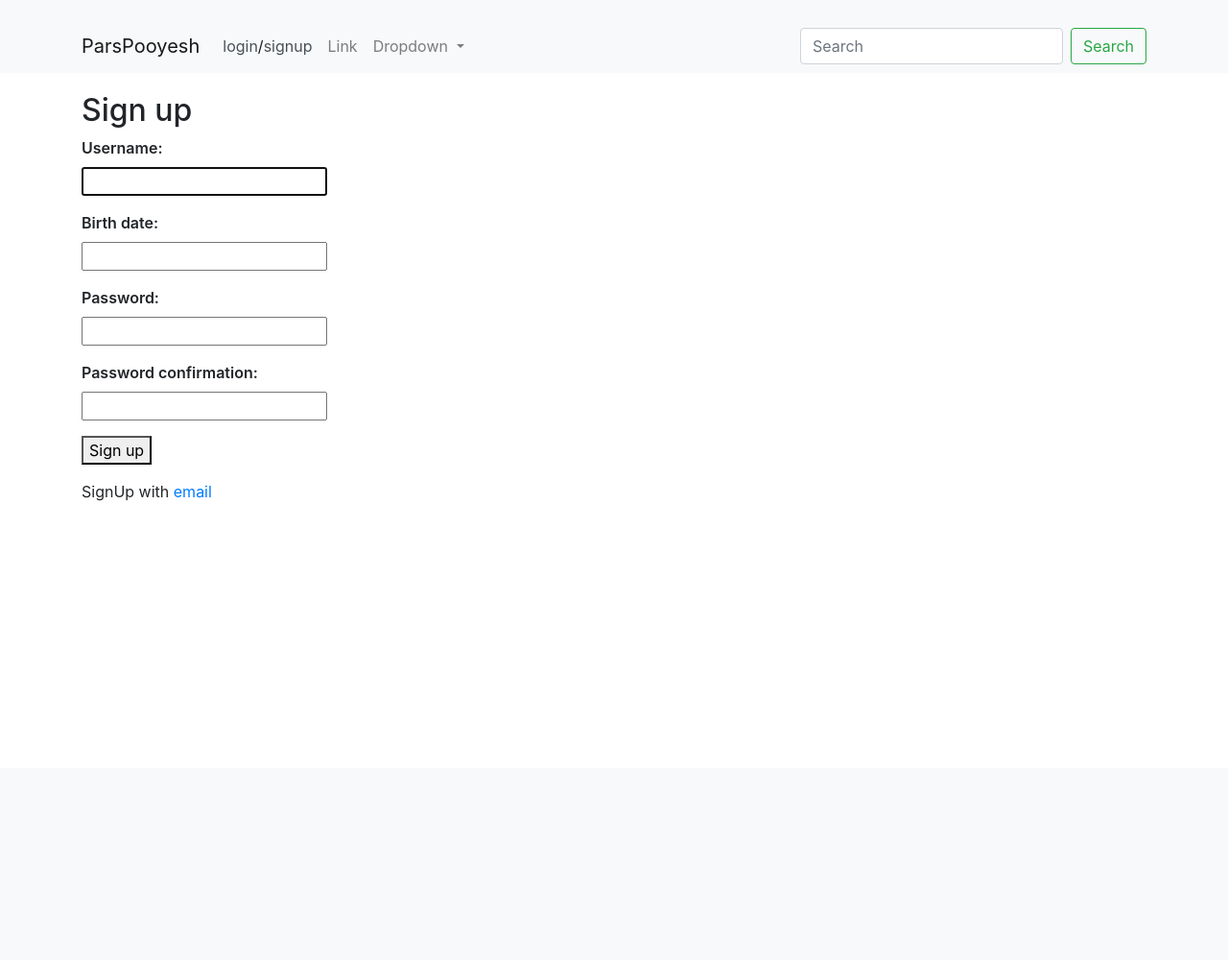
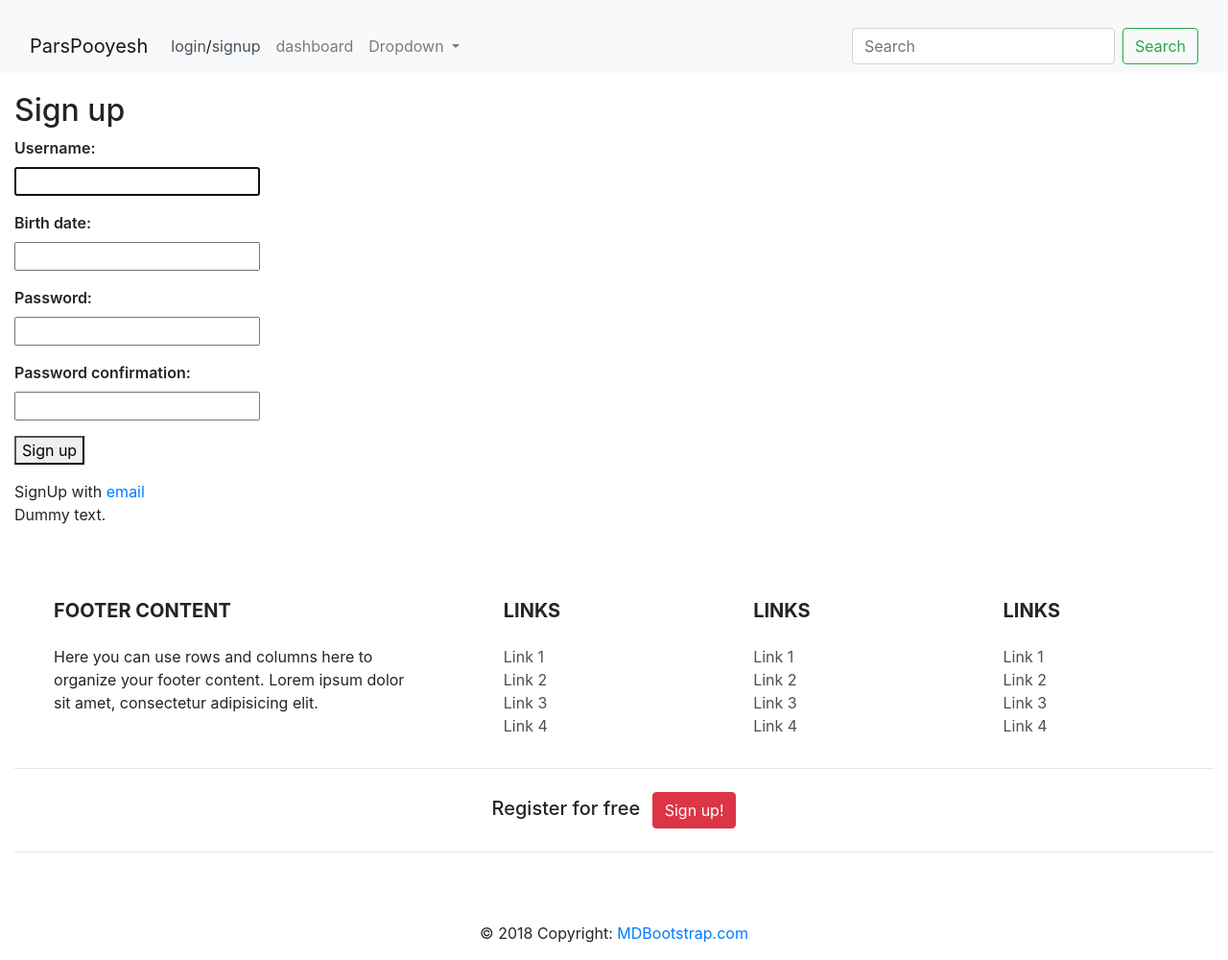
Before and after one commit to faridlotfali/pars-project, a Django app: page /weblog/signup/ in a window 1280 px wide. Shown: the whole page at 96% size. Before the commit the page ends 522 px from the top, so only its background shows below. Run offline with Django 3.2, Linux system fonts and the light colour scheme; data that the repository does not hold is empty; parts of the project's set-up code (start-up, migrations or seed data) failed here and were passed over; some libraries are stand-ins or nearby versions.

Commit message:
develop: #15 use template tags for footer and header

```diff
--- a/parspooyesh/weblog/static/weblog/css/main.css
+++ b/parspooyesh/weblog/static/weblog/css/main.css
@@ -1,4 +1,3 @@
-
 ul{
   list-style: none;
 }
@@ -45,3 +44,26 @@ label{
   overflow:hidden;
   display: block;
 }
+.Search-pannel{
+  float: right;
+}
+
+@media (min-width: 576px) {
+  /* change this, by default 540px */
+   .container {
+     max-width: 530px !important;
+  }
+}
+
+@media (min-width: 768px) {
+  /* change this, by default 720px */
+  .container {
+  max-width: 710px !important;
+  }
+}
+
+@media (min-width: 992px) {
+  .container {
+    max-width: 1400px !important;
+  }
+}
--- a/parspooyesh/weblog/templates/weblog/base.html
+++ b/parspooyesh/weblog/templates/weblog/base.html
@@ -1,4 +1,6 @@
 {% load static %}
+{% load footer_tags %}
+{% load header_tags %}
 <html>
 <head>
 <link rel="stylesheet" type="text/css" href="{% static 'weblog/css/bootstrap.min.css' %}" />
@@ -9,10 +11,13 @@
 <title>{% block head_title %}ParsPooyesh{% endblock head_title %}</title>
 </head>
 <body>
-{% include "./header.html" %}
+{% header %}
 <div class="container">
 {% block content %}
 {% endblock %}
+<div class="large-4 columns">
+{% footer %}
+</div>
 </div>
 </body>
 </html>
--- /dev/null
+++ b/parspooyesh/weblog/templates/weblog/footer.html
@@ -0,0 +1,160 @@
+<p>Dummy text.</p>
+<ul>
+    {% for entry in posts %}
+        <li>{{ entry.post_title }}</li>
+    {% endfor %}
+</ul>
+<!-- Footer -->
+<footer class="page-footer font-small stylish-color-dark pt-4">
+
+    <!-- Footer Links -->
+    <div class="container text-center text-md-left">
+
+      <!-- Grid row -->
+      <div class="row">
+
+        <!-- Grid column -->
+        <div class="col-md-4 mx-auto">
+
+          <!-- Content -->
+          <h5 class="font-weight-bold text-uppercase mt-3 mb-4">Footer Content</h5>
+          <p>Here you can use rows and columns here to organize your footer content. Lorem ipsum dolor sit amet, consectetur
+            adipisicing elit.</p>
+
+        </div>
+        <!-- Grid column -->
+
+        <hr class="clearfix w-100 d-md-none">
+
+        <!-- Grid column -->
+        <div class="col-md-2 mx-auto">
+
+          <!-- Links -->
+          <h5 class="font-weight-bold text-uppercase mt-3 mb-4">Links</h5>
+
+          <ul class="list-unstyled">
+            <li>
+              <a href="#!">Link 1</a>
+            </li>
+            <li>
+              <a href="#!">Link 2</a>
+            </li>
+            <li>
+              <a href="#!">Link 3</a>
+            </li>
+            <li>
+              <a href="#!">Link 4</a>
+            </li>
+          </ul>
+
+        </div>
+        <!-- Grid column -->
+
+        <hr class="clearfix w-100 d-md-none">
+
+        <!-- Grid column -->
+        <div class="col-md-2 mx-auto">
+
+          <!-- Links -->
+          <h5 class="font-weight-bold text-uppercase mt-3 mb-4">Links</h5>
+
+          <ul class="list-unstyled">
+            <li>
+              <a href="#!">Link 1</a>
+            </li>
+            <li>
+              <a href="#!">Link 2</a>
+            </li>
+            <li>
+              <a href="#!">Link 3</a>
+            </li>
+            <li>
+              <a href="#!">Link 4</a>
+            </li>
+          </ul>
+
+        </div>
+        <!-- Grid column -->
+
+        <hr class="clearfix w-100 d-md-none">
+
+        <!-- Grid column -->
+        <div class="col-md-2 mx-auto">
+
+          <!-- Links -->
+          <h5 class="font-weight-bold text-uppercase mt-3 mb-4">Links</h5>
+
+          <ul class="list-unstyled">
+            <li>
+              <a href="#!">Link 1</a>
+            </li>
+            <li>
+              <a href="#!">Link 2</a>
+            </li>
+            <li>
+              <a href="#!">Link 3</a>
+            </li>
+            <li>
+              <a href="#!">Link 4</a>
+            </li>
+          </ul>
+
+        </div>
+        <!-- Grid column -->
+
+      </div>
+      <!-- Grid row -->
+
+    </div>
+    <!-- Footer Links -->
+
+    <hr>
+
+    <!-- Call to action -->
+    <ul class="list-unstyled list-inline text-center py-2">
+      <li class="list-inline-item">
+        <h5 class="mb-1">Register for free</h5>
+      </li>
+      <li class="list-inline-item">
+        <a href="#!" class="btn btn-danger btn-rounded">Sign up!</a>
+      </li>
+    </ul>
+    <!-- Call to action -->
+    <hr>
+    <!-- Social buttons -->
+    <ul class="list-unstyled list-inline text-center">
+      <li class="list-inline-item">
+        <a class="btn-floating btn-fb mx-1">
+          <i class="fa fa-facebook"> </i>
+        </a>
+      </li>
+      <li class="list-inline-item">
+        <a class="btn-floating btn-tw mx-1">
+          <i class="fa fa-twitter"> </i>
+        </a>
+      </li>
+      <li class="list-inline-item">
+        <a class="btn-floating btn-gplus mx-1">
+          <i class="fa fa-google-plus"> </i>
+        </a>
+      </li>
+      <li class="list-inline-item">
+        <a class="btn-floating btn-li mx-1">
+          <i class="fa fa-linkedin"> </i>
+        </a>
+      </li>
+      <li class="list-inline-item">
+        <a class="btn-floating btn-dribbble mx-1">
+          <i class="fa fa-dribbble"> </i>
+        </a>
+      </li>
+    </ul>
+    <!-- Social buttons -->
+
+    <!-- Copyright -->
+    <div class="footer-copyright text-center py-3">© 2018 Copyright:
+      <a href="#"> MDBootstrap.com</a>
+    </div>
+    <!-- Copyright -->
+</footer>
+<!-- Footer -->
--- a/parspooyesh/weblog/templates/weblog/header.html
+++ b/parspooyesh/weblog/templates/weblog/header.html
@@ -25,7 +25,7 @@
         {% endif %}
     </li>
     <li class="nav-item">
-        <a class="nav-link" href="#">Link</a>
+        <a class="nav-link" href="#">dashboard</a>
     </li>
     <li class="nav-item dropdown">
         <a class="nav-link dropdown-toggle" href="#" id="navbarDropdown" role="button" data-toggle="dropdown" aria-haspopup="true" aria-expanded="false">
@@ -40,8 +40,20 @@
     </li>
     </ul>
     <form class="form-inline my-2 my-lg-0">
-    <input class="form-control mr-sm-2" type="search" placeholder="Search" aria-label="Search">
+    <input class="form-control mr-sm-2" type="search" name="text" placeholder="Search" aria-label="Search">
     <button class="btn btn-outline-success my-2 my-sm-0" type="submit">Search</button>
+    {% if topsearch %}
+    <ul>
+        {% for s in topsearch %}
+            <li>
+                <img src="{{ post.post_img.url }}" alt="">
+                <h3>{{ s.post_title }}</h3>
+                <a href="{%  url 'weblog:detail' s.slug %}">{{ s.post_text }}</a>
+            </li>
+            <hr>
+        {% endfor %}
+    </ul>
+    {% endif %}
     </form>
 </div>
 </div>
--- a/parspooyesh/weblog/templates/weblog/index.html
+++ b/parspooyesh/weblog/templates/weblog/index.html
@@ -26,7 +26,7 @@
     </div>
     <div class="row">
 
-    <div class="col-md-8 col-sm-12">
+    <div class="col-md-9 col-sm-12">
         <div class="row posts">
         {% if latest_post_list %}
         <ul>
@@ -44,7 +44,7 @@
         {% endif %}
         </div>
     </div>
-    <div class="col-md-4 col-sm-12">
+    <div class="col-md-3 col-sm-12">
     <div class="row Search-pannel">
       <form method="GET" class="index-form" >
             <div class="form-group">
--- /dev/null
+++ b/parspooyesh/weblog/templatetags/footer_tags.py
@@ -0,0 +1,9 @@
+from django import template
+from ..models import Post
+register = template.Library()
+
+
+@register.inclusion_tag('weblog/footer.html')
+def footer():
+    posts = Post.objects.all()[:5]
+    return {'posts': posts}
--- /dev/null
+++ b/parspooyesh/weblog/templatetags/header_tags.py
@@ -0,0 +1,12 @@
+from django import template
+from ..models import Post
+register = template.Library()
+
+
+@register.inclusion_tag('weblog/header.html' , takes_context=True)
+def header(context):
+    topsearch = None
+    topsearch_text = context["request"].GET.get('text')
+    if topsearch_text :
+        topsearch = Post.objects.filter(post_text__icontains=topsearch_text)
+    return {'topsearch': topsearch}
--- a/parspooyesh/weblog/views.py
+++ b/parspooyesh/weblog/views.py
@@ -26,7 +26,6 @@ from django.core.mail import send_mail
 
 def index(request):
     searched = None
-    topsearch_text = request.GET.get("text")
     searched_text = request.GET.get("text")
     searched_Author = request.GET.get("Author")
     searched_Author_id = User.objects.filter( username =searched_Author)
@@ -35,12 +34,6 @@ def index(request):
             Q(post_text__icontains=searched_text) |
             Q(author=searched_Author_id)
             )
-
-    if topsearch_text :
-        topsearch = Post.objects.filter(
-            Q(post_text__icontains=topsearch_text)
-            )
-
     latest_post_list = Post.objects.order_by('-pub_date')[:5]
     slide = []
     for data in slider.objects.all():
@@ -54,7 +47,6 @@ def index(request):
         'latest_post_list': latest_post_list,
         'slider' : slide,
         'searched' : searched,
-        'topsearch' :  topsearch,
     }
     # return HttpResponse(template.render(context,request)) next code is shortcut
     return  render(request,'weblog/index.html',context)
```
Also changed, not shown: parspooyesh/weblog/templatetags/__init__.py (added).
